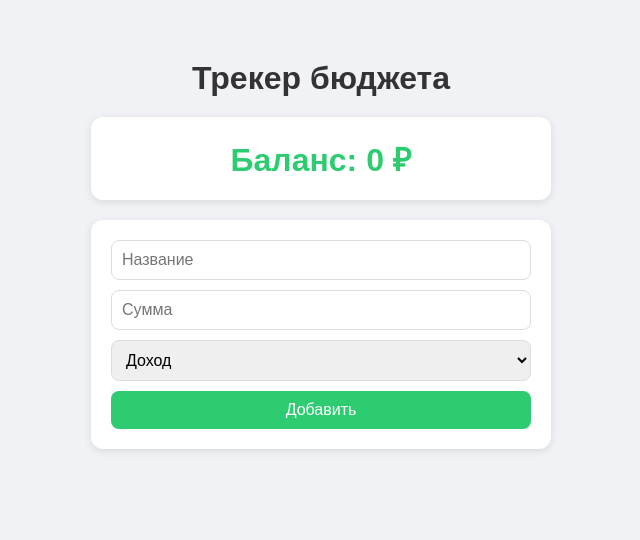
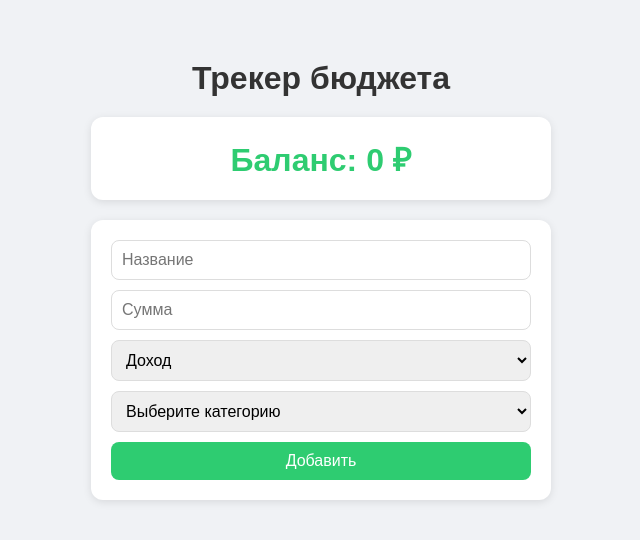
Before and after one commit to yuracherichenko/budget-tracker, a React (Create React App) app: page / in a window 1280 px wide. Shown: the top 540 px of the page, without its empty margins (319-959 px from the left). Built offline with nearby package versions, Linux system fonts and the light colour scheme.

Commit message:
add categories

```diff
--- a/src/App.tsx
+++ b/src/App.tsx
@@ -7,6 +7,7 @@ interface Transaction {
   title: string;
   amount: number;
   type: 'income' | 'expense';
+  category: string;
 }
 
 function App() {
@@ -18,7 +19,7 @@ function App() {
   const balance = transactions.reduce((acc, t) =>
       t.type === 'income' ? acc + t.amount : acc - t.amount, 0
   );
-
+    const [category, setCategory] = useState('');
     const [title, setTitle] = useState('');
     const [amount, setAmount] = useState('');
     const [type, setType] = useState<'income' | 'expense'>('income');
@@ -33,7 +34,8 @@ function App() {
             id: Date.now(),
             title,
             amount: Number(amount),
-            type
+            type,
+            category,
         }]);
         setTitle('');
         setAmount('');
@@ -54,15 +56,24 @@ function App() {
                 <input value={title} onChange={e => setTitle(e.target.value)} placeholder="Название" />
                 <input value={amount} onChange={e => setAmount(e.target.value)} placeholder="Сумма" type="number" />
                 <select value={type} onChange={e => setType(e.target.value as 'income' | 'expense')}>
+
                     <option value="income">Доход</option>
                     <option value="expense">Расход</option>
+                </select>
+                <select value={category} onChange={e => setCategory(e.target.value)}>
+                    <option value="">Выберите категорию</option>
+                    <option value="еда">Еда</option>
+                    <option value="транспорт">Транспорт</option>
+                    <option value="зарплата">Зарплата</option>
+                    <option value="развлечения">Развлечения</option>
+                    <option value="другое">Другое</option>
                 </select>
                 <button onClick={addTransaction}>Добавить</button>
             </div>
             <div>
                 {transactions.map(t => (
                     <div key={t.id} className={`transaction ${t.type}`}>
-                        <span>{t.title} — {t.type === 'income' ? '+' : '-'}{t.amount} ₽</span>
+                        <span>{t.title} [{t.category}] — {t.type === 'income' ? '+' : '-'}{t.amount} ₽</span>
                         <button onClick={() => deleteTransaction(t.id)}>✕</button>
                     </div>
                 ))}
```
